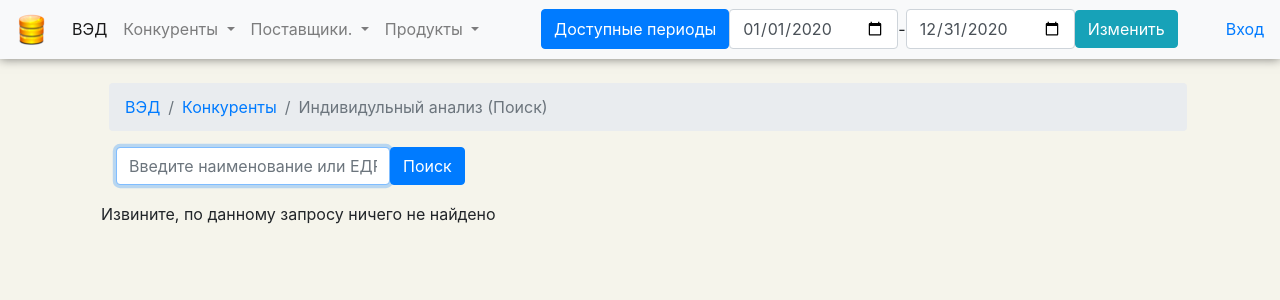
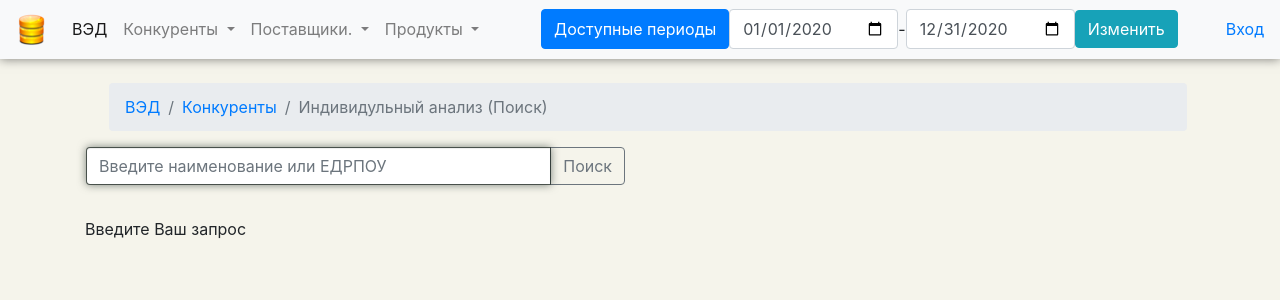
Before and after one commit to sudmal/django-project, a Django app: template db2/ved/templates/ved/IndividualReport.html in a window 1280 px wide. Shown: the top 300 px of the page. Run offline with Django 3.2, Linux system fonts and the light colour scheme; the template is opened without the code that fills it: values that come from a table or form of the project are taken from there, others are empty; some libraries are stand-ins or nearby versions.

Commit message:
small fixes: change input bewel glow color, fix euro in search reports, bootstrap review

```diff
--- a/db2/main/static/css/style.css
+++ b/db2/main/static/css/style.css
@@ -5,3 +5,24 @@
 .navbar-container {
     background-color: darkgray;
 }
+
+textarea:focus,
+input[type="text"]:focus,
+input[type="password"]:focus,
+input[type="datetime"]:focus,
+input[type="datetime-local"]:focus,
+input[type="date"]:focus,
+input[type="month"]:focus,
+input[type="time"]:focus,
+input[type="week"]:focus,
+input[type="number"]:focus,
+input[type="email"]:focus,
+input[type="url"]:focus,
+input[type="search"]:focus,
+input[type="tel"]:focus,
+input[type="color"]:focus,
+.uneditable-input:focus {
+  border-color: rgba(45, 56, 50, 0.8);
+  box-shadow: 0 1px 1px rgba(0, 0, 0, 0.075) inset, 0 0 8px rgba(45, 56, 50, 0.6);
+  outline: 0 none;
+}
--- a/db2/main/templates/main/base.html
+++ b/db2/main/templates/main/base.html
@@ -9,7 +9,7 @@
 <link rel="stylesheet" href="{% static 'css/bootstrap.min.css' %}">
 <link rel="stylesheet" href="{% static 'css/all.min.css' %}">
 <link rel="stylesheet" href="{% static 'css/jquery-ui.css' %}">
-<link rel="stylesheet" href="css/style.css">
+<link rel="stylesheet" href="{% static 'css/style.css' %}">
 <link rel="shortcut icon" type="image/png" href="{% static 'favicon.ico' %}"/>
 <style type="text/css">
 body
--- a/db2/ved/templates/ved/IndividualReport.html
+++ b/db2/ved/templates/ved/IndividualReport.html
@@ -36,22 +36,25 @@
         </ol>
    </nav>
 </div>
-<div class="container">
 
+<div class="row">
     <div class="col">
-        <div class="form-group form-inline">
-        {{ search_form_org.search_string }} <button type="submit" class="btn btn-primary" style="display: inline">Поиск</button>
+        <div class="input-group mb-3">
+        {{ search_form_org.search_string }}
+            <div class="input-group-append">
+                <button type="submit" class="btn btn-outline-secondary">Поиск</button>
+            </div>
         </div>
     </div>
     <div class="col">
 
     </div>
+</div>
 </form>
-
+</div>
+{% if request.GET.search_string|length > 0 %}
     {% if grecords.object_list %}
-
-</div>
-
+<div class="container">
     <div class="table-responsive">
 
         <table class="table table-striped border border-secondary">
@@ -140,10 +143,14 @@
             </ul>
         </nav>
         {% else %}
-<div class='warning'>
+        <div class='container  warning'>
             Извините, по данному запросу ничего не найдено
         </div>
-
+        {% endif %}
+{% else %}
+    <div class='container warning'>
+        Введите Ваш запрос
+    </div>
 
  </div>
 {% endif %}
--- a/db2/ved/templates/ved/IndividualReportRaw.html
+++ b/db2/ved/templates/ved/IndividualReportRaw.html
@@ -72,7 +72,7 @@ TODO:
                     {{ r.cost_fact |floatformat:2 }}
                 </td>
                 <td>
-                    {{r.cost_eur|floatformat:2 }}
+                    {{r.total_cost_eur|floatformat:2 }}
                 </td>
             </tr>
             {% endfor %}
--- a/db2/ved/views.py
+++ b/db2/ved/views.py
@@ -178,6 +178,7 @@ def IndividualReport(request):
     ## ADD CONTEXT VARIABLES HERE
     context.update({"search_form_org": search_form_org})
     context.update({'dates': dates})
+    context.update({'request':request})
     return render(request,'ved/IndividualReport.html',context)
 
 @login_required(login_url='login')
@@ -246,7 +247,7 @@ def IndividualReportRaw(request,edrpou_num,gtd_num):
     firm=Organisation.objects.get(edrpou = edrpou_num)
     queryset_list = GtdRecords.objects.filter((Q(record__recipient__edrpou=edrpou_num) & Q(record__gtd_name=gtd)))\
             .values('record__sender__name','record__sender__country__name','record__date','product_code','trademark__name','description','cost_fact')\
-                .annotate(cost_eur=Sum((F('record__exchange__usd_nbu')/F('record__exchange__eur_nbu'))*F('cost_fact')),).order_by('record__date')
+                .annotate(total_cost_eur=Sum((F('record__exchange__usd_nbu')/F('record__exchange__eur_nbu'))*F('cost_fact'))).order_by('record__date')
     paginator = Paginator(queryset_list, 10)
     page_number = request.GET.get('page')
     records = paginator.get_page(page_number)
@@ -287,7 +288,8 @@ def TrademarkReportSearch(request):
     if request.GET.get('search_string'):
         search_form = SearchForm(request.GET)
         grecords_all = GtdRecords.objects.filter((Q(trademark__name__icontains=request.GET.get('search_string')) & Q(record__date__range=[start_date, end_date])))\
-           .values('trademark__name').annotate(count=Count("product_code"),total_cost=Sum('cost_fact')).order_by('-total_cost')
+           .values('trademark__name').annotate(count=Count("product_code"),total_cost=Sum('cost_fact'),\
+               total_cost_eur=Sum((F('record__exchange__usd_nbu')/F('record__exchange__eur_nbu'))*F('cost_fact'))).order_by('-total_cost')
         context = {
                 'grecords_all': grecords_all,
                 'search_form': search_form,
```
Also changed, not shown: db2/ved/templates/ved/TMReportSearch.html (+12 -7 lines), 1 other file. Lines whose indentation alone changed are shown as unchanged.
